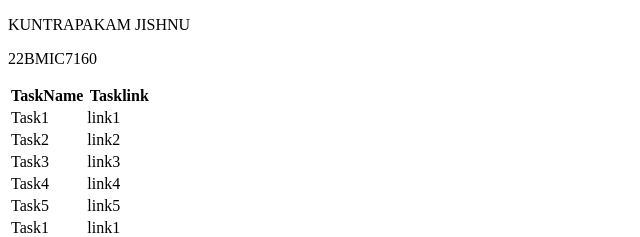
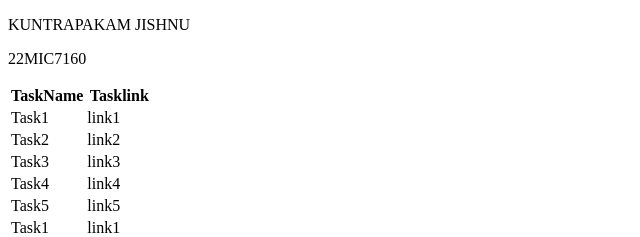
Before and after one commit to KuntrapakamJishnu/VIT-Full-Stack-Website, a plain HTML site: page Vit-full-stack/index.html in a window 1280 px wide. Shown: the top 237 px of the page, 0-640 px from the left. Drawn offline with Linux system fonts and the light colour scheme.

Commit message:
Update index.html

```diff
--- a/Vit-full-stack/index.html
+++ b/Vit-full-stack/index.html
@@ -8,7 +8,7 @@
 </head>
 <body>
     <p>KUNTRAPAKAM JISHNU</p>
-    <P>22BMIC7160</P>
+    <P>22MIC7160</P>
 <table>
 
 <tr>
```
